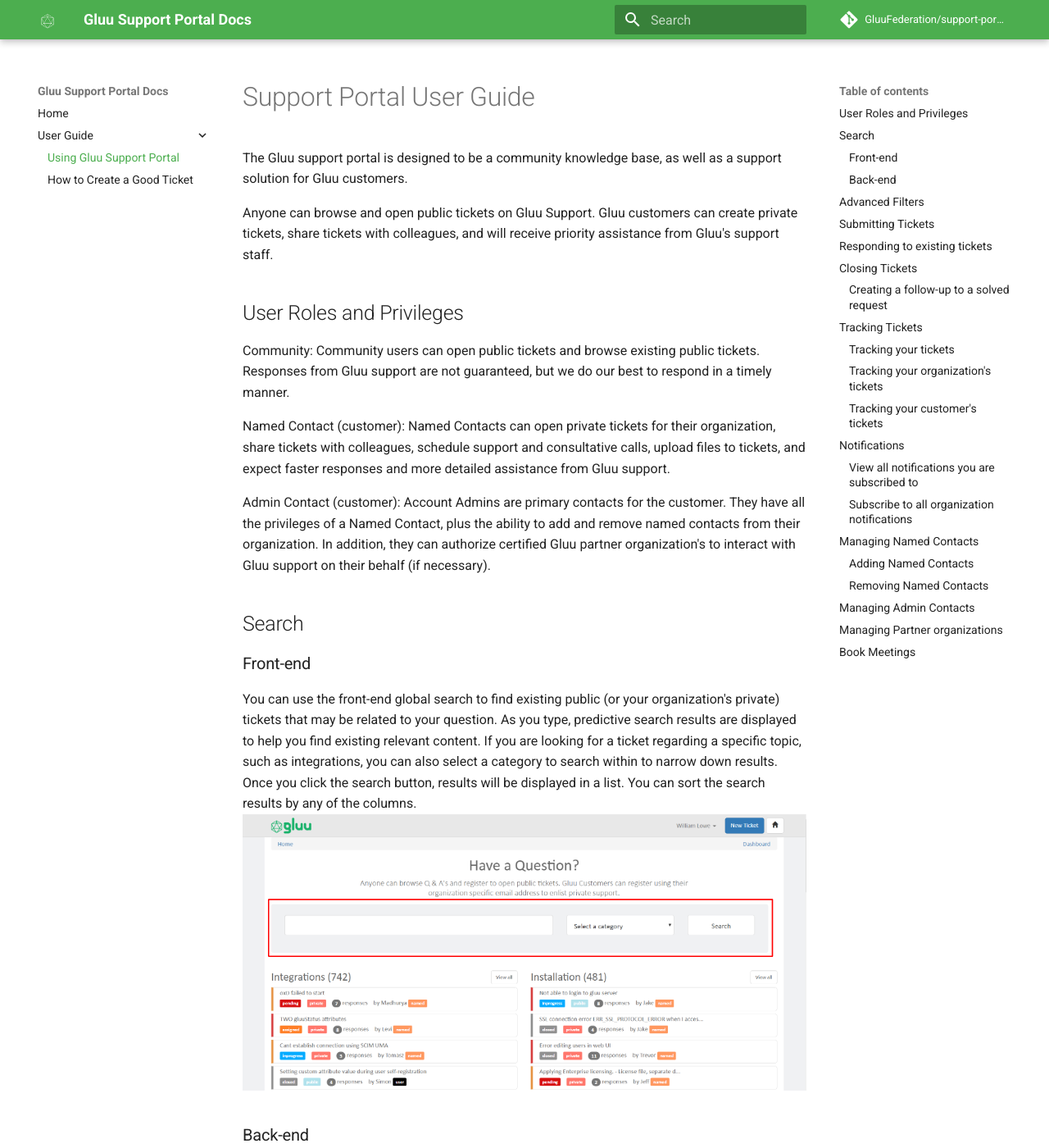
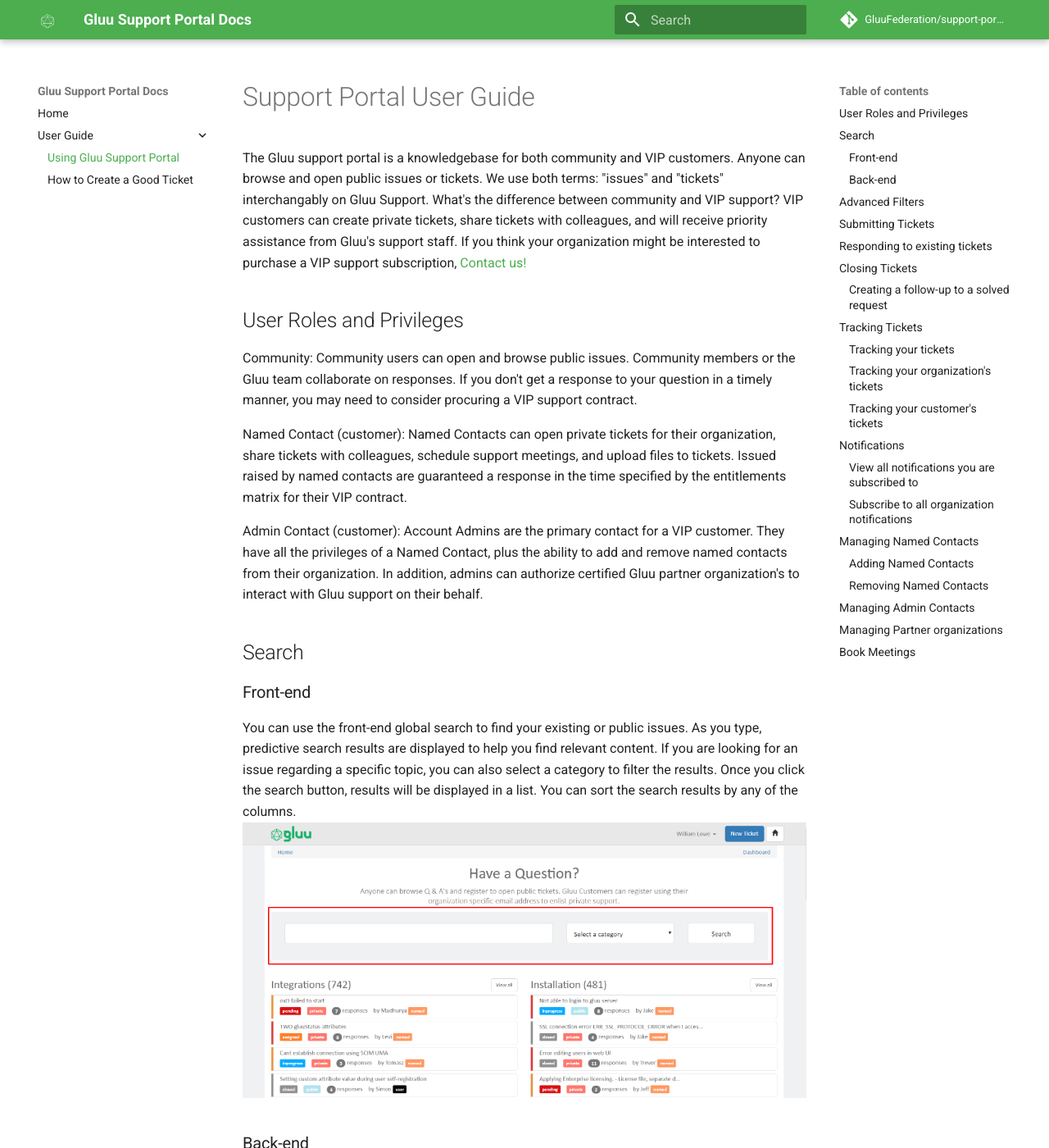
Before and after one commit to GluuFederation/docs-supportportal-prod, an MkDocs documentation site: the page built from docs/sources/user-guide/index.md, in a window 1280 px wide and 1400 px high. Shown: the whole window at 82% size. Built offline with MkDocs 1.6.1 and Material for MkDocs 9.7.7, drawn with Linux system fonts in a browser that asks for light colours; comment, search, counter and statistics services are not loaded; some of the changed text lies outside the part shown.

Commit message:
Removed old info about support plans.

```diff
--- a/docs/sources/user-guide/index.md
+++ b/docs/sources/user-guide/index.md
@@ -1,25 +1,23 @@
 # Support Portal User Guide
 
-The Gluu support portal is designed to be a community knowledge base, as well as a support solution for Gluu customers.
-
-Anyone can browse and open public tickets on Gluu Support. Gluu customers can create private tickets, share tickets with colleagues, and will receive priority assistance from Gluu's support staff.
+The Gluu support portal is a knowledgebase for both community and VIP customers. Anyone can browse and open public issues or tickets. We use both terms: "issues" and "tickets" interchangably on Gluu Support. What's the difference between community and VIP support? VIP customers can create private tickets, share tickets with colleagues, and will receive priority assistance from Gluu's support staff. If you think your organization might be interested to purchase a VIP support subscription, [Contact us!](https://www.gluu.org/company/contact-us/)
 
 ## User Roles and Privileges
 
-Community: Community users can open public tickets and browse existing public tickets. Responses from Gluu support are not guaranteed, but we do our best to respond in a timely manner.
+Community: Community users can open and browse public issues. Community members or the Gluu team collaborate on responses. If you don't get a response to your question in a timely manner, you may need to consider procuring a VIP support contract.
 
-Named Contact (customer): Named Contacts can open private tickets for their organization, share tickets with colleagues, schedule support and consultative calls, upload files to tickets, and expect faster responses and more detailed assistance from Gluu support.
+Named Contact (customer): Named Contacts can open private tickets for their organization, share tickets with colleagues, schedule support meetings, and upload files to tickets. Issued raised by named contacts are guaranteed a response in the time specified by the entitlements matrix for their VIP contract.
 
-Admin Contact (customer): Account Admins are primary contacts for the customer. They have all the privileges of a Named Contact, plus the ability to add and remove named contacts from their organization. In addition, they can authorize certified Gluu partner organization's to interact with Gluu support on their behalf (if necessary).
+Admin Contact (customer): Account Admins are the primary contact for a VIP customer. They have all the privileges of a Named Contact, plus the ability to add and remove named contacts from their organization. In addition, admins can authorize certified Gluu partner organization's to interact with Gluu support on their behalf.
 
 ## Search
 
 ### Front-end
-You can use the front-end global search to find existing public (or your organization's private) tickets that may be related to your question. As you type, predictive search results are displayed to help you find existing relevant content. If you are looking for a ticket regarding a specific topic, such as integrations, you can also select a category to search within to narrow down results. Once you click the search button, results will be displayed in a list. You can sort the search results by any of the columns.
+You can use the front-end global search to find your existing or public issues. As you type, predictive search results are displayed to help you find relevant content. If you are looking for an issue regarding a specific topic, you can also select a category to filter the results. Once you click the search button, results will be displayed in a list. You can sort the search results by any of the columns.
 [![front-end-search](../img/front-end-search.png)](../img/front-end-search.png)
 
 ### Back-end
-As a registered user on the support portal you will have access to your own dashboard. From within the dashboard you can search, sort, and filter tickets created by (or on behalf of) yourself. If you are associated with a customer organization, you can also search, sort, and filter your colleagues public and private support requests.
+As a registered user on the support portal you will have access to your own dashboard. From within the dashboard you can search, sort, and filter tickets. If your organization has a VIP support contract, you can also search, sort, and filter your colleagues public and private support requests.
 
 [![back-end-search](../img/back-end-search.png)](../img/back-end-search.png)
 
@@ -116,7 +114,7 @@ You can use the Support Portal Dashboard to track your support requests.
 
 If you're a member of a Gluu customer organization, you can see tickets for all other members of that organization.
 
-> Supported Gluu customers have a limited number of "named contacts" that can interact with Gluu staff for support. The Basic support plan includes 4 named contacts, Premium includes 6 named contacts, and Enterprise includes 8 named contacts.
+> Supported Gluu customers have a limited number of "named contacts" that can interact with Gluu staff for support. If you need additional named contacts, talk to your Gluu account manager.
 
 [![dashboard-company-tickets](../img/dashboard-company-tickets.png)](../img/dashboard-company-tickets.png)
 
@@ -155,12 +153,6 @@ If you are associated with a Gluu customer organization and would like to receiv
 If you are the lead point of contact at a Gluu customer organization (a.k.a. the Account Admin), you have the ability to add and remove your colleagues as supported contacts. Named contacts can open private tickets, share tickets with colleagues, schedule support and consultative calls, upload files to tickets, and expect faster responses and more detailed assistance from Gluu support.
 
 Named contacts are limited based on the support plan your organization has purchased from Gluu.
-
-|Basic Support|Standard Support|Premium Support|Enterprise Support|
-| ------------- |:-------------:|--------:| -----:|
-|2|4|6|8|
-
-For a complete overview of support entitlements see the [Gluu support matrix](http://gluu.org/entitlements).
 
 You can manage named contacts at: [https://support.gluu.org/dashboard/company-users/](https://support.gluu.org/dashboard/company-users/).
 
```
